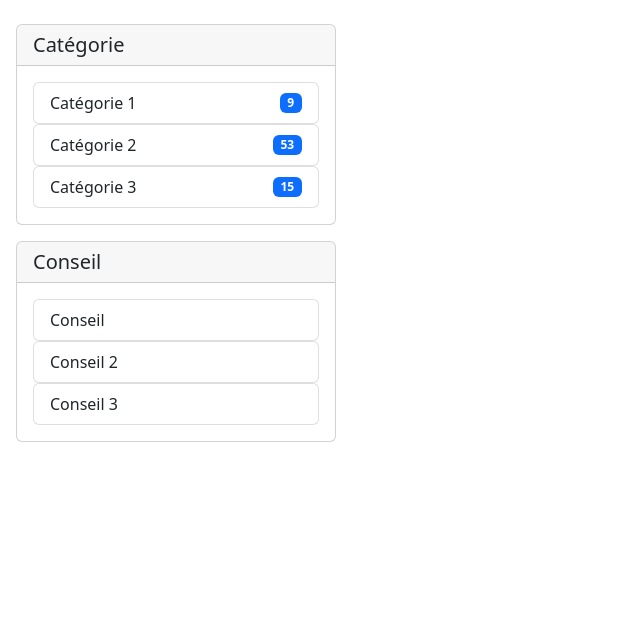
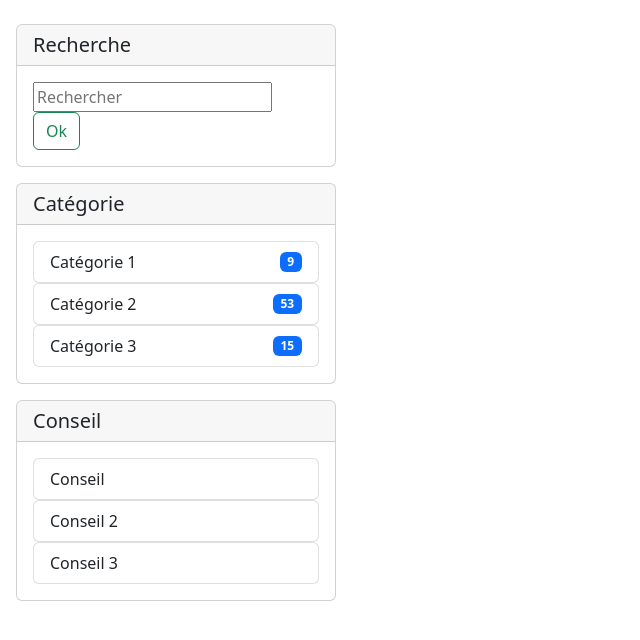
Before and after one commit to pierrebraem/PMU, a PHP site: page / in a window 1280 px wide. Shown: the part 56-696 px from the top of the page, without its empty margins (0-640 px from the left). Run offline with PHP 8.4, Linux system fonts and the light colour scheme.

Commit message:
UPDATE: Mise en place de la barre de recherche

```diff
--- a/Views/accueil.php
+++ b/Views/accueil.php
@@ -1,7 +1,18 @@
 <?php require 'src/header.php' ?>
 
-<!-- catégorie -->
+<!-- barre de recherche -->
 <div class="card w-25 ms-3">
+  <h5 class="card-header">Recherche</h5>
+  <div class="card-body">
+    <form class="form-inline">
+      <input class="from-control" type="search" placeholder="Rechercher" aria-label="Recherche">
+      <button class="btn btn-outline-success" type="submit">Ok</button>
+    </form>
+  </div>
+</div>
+
+<!-- Catégorie -->
+<div class="card w-25 ms-3 mt-3">
   <h5 class="card-header">Catégorie</h5>
   <div class="card-body">
     <ul class="list-group">
```
